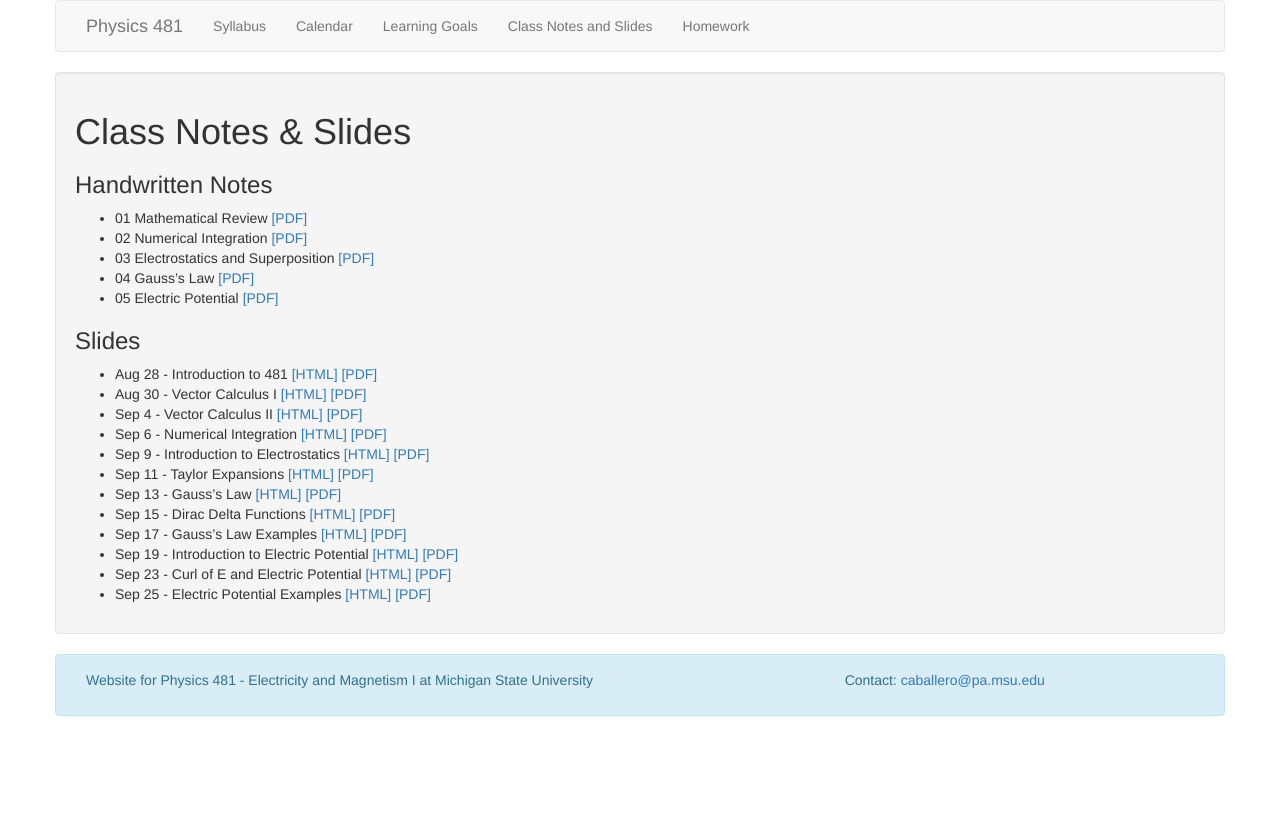
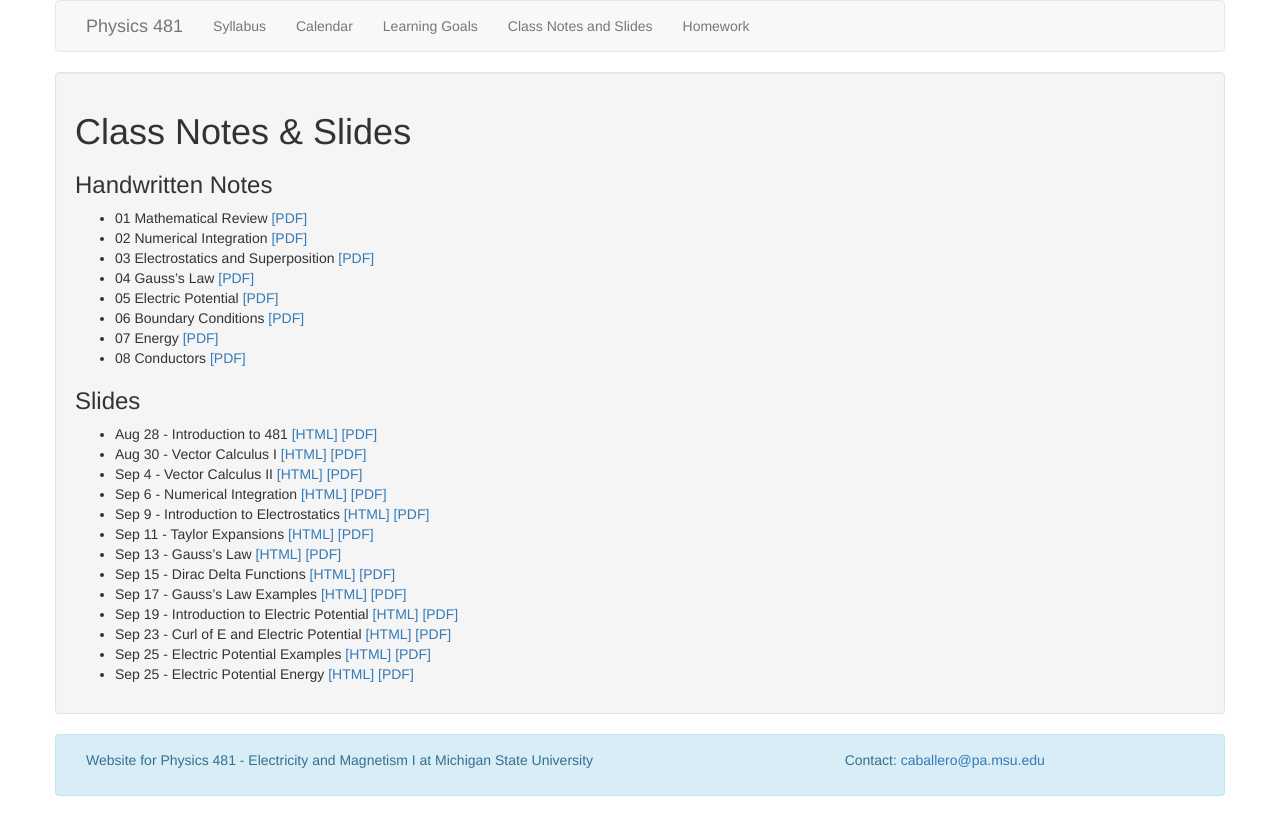
Before and after one commit to dannycab/phy481msu_f2019, a Jekyll site: the page built from notes/list_of_notes.md, in a window 1280 px wide. Shown: the top 835 px of the page. Built offline with Jekyll 4.4.1, drawn with Linux system fonts in a browser that asks for light colours.

Commit message:
added notes for next week

```diff
--- a/notes/list_of_notes.md
+++ b/notes/list_of_notes.md
@@ -11,6 +11,9 @@ permalink: notes/index.html
 - 03 Electrostatics and Superposition [[PDF]](./handwritten/03_Electrostatics_and_Superposition.pdf)
 - 04 Gauss's Law [[PDF]](./handwritten/04_Gauss_Law.pdf)
 - 05 Electric Potential [[PDF]](./handwritten/05_Electric_Potential.pdf)
+- 06 Boundary Conditions [[PDF]](./handwritten/06_Boundary_Conditions.pdf)
+- 07 Energy [[PDF]](./handwritten/07_Energy.pdf)
+- 08 Conductors [[PDF]](./handwritten/08_Conductors.pdf)
 
 ### Slides
 
@@ -26,3 +29,4 @@ permalink: notes/index.html
 - Sep 19 - Introduction to Electric Potential [[HTML]](./10-slides.html) [[PDF]](./10-slides.pdf)
 - Sep 23 - Curl of E and Electric Potential [[HTML]](./11-slides.html) [[PDF]](./11-slides.pdf)
 - Sep 25 - Electric Potential Examples [[HTML]](./12-slides.html) [[PDF]](./12-slides.pdf)
+- Sep 25 - Electric Potential Energy [[HTML]](./13-slides.html) [[PDF]](./13-slides.pdf)
```
Also changed, not shown: assignments/homework5.md (+1 -1 lines), 5 other files.
